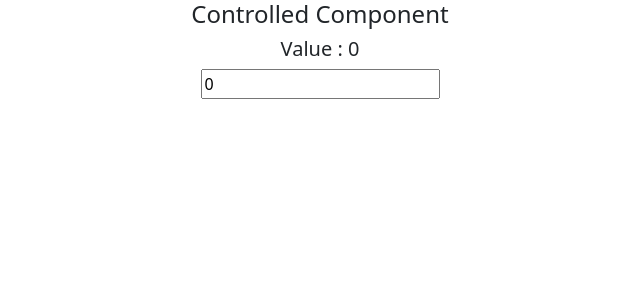
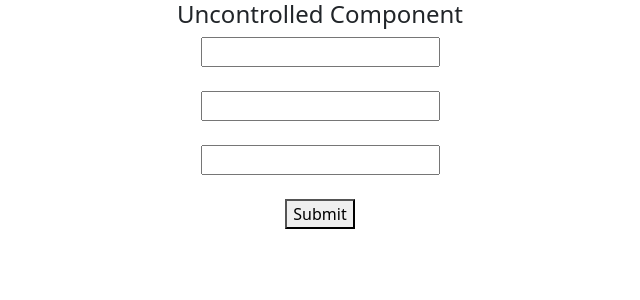
Before and after one commit to vijay4211/parent_to_child, a React (Create React App) app: page / in a window 1280 px wide. Shown: the top 300 px of the page, without its empty margins (320-960 px from the left). Built offline with nearby package versions, Linux system fonts and the light colour scheme.

Commit message:
Unctrolled component

```diff
--- a/src/App.js
+++ b/src/App.js
@@ -1,19 +1,36 @@
-import { useState } from "react";
+import { useRef } from "react";
 import "./App.css";
 import "bootstrap/dist/css/bootstrap.min.css";
+
 function App() {
-  //define state
-  const [val, setVal] = useState("0"); //0 is default value
+  let inputRef = useRef(null);
+  let inputRef2 = useRef(null);
 
+  //define function
+  function submitForm(event) {
+    //event is by default parameter
+    //stop the reloading page
+    event.preventDefault();
+    console.log("input field 1 value : " + inputRef.current.value);
+    console.log("input field 2 value : " + inputRef2.current.value);
+    let input3 = document.getElementById("input3").value;
+    console.log("input field 3 value : " + input3);
+  }
   return (
     <div className="App">
-      <h4>Controlled Component</h4>
-      <h5>Value : {val}</h5>
-      <input
-        type="text"
-        value={val}
-        onChange={(event) => setVal(event.target.value)}
-      />
+      <h4>Uncontrolled Component</h4>
+      <form onSubmit={submitForm}>
+        <input type="text" ref={inputRef} />
+        <br />
+        <br />
+        <input type="text" ref={inputRef2} />
+        <br />
+        <br />
+        <input id="input3" type="text" />
+        <br />
+        <br />
+        <button>Submit</button>
+      </form>
     </div>
   );
 }
```
